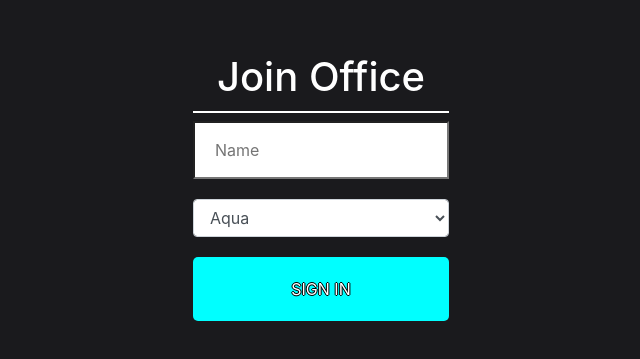
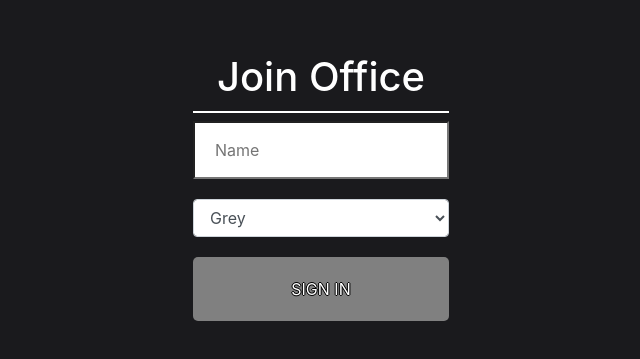
Before and after one commit to kitconcept/digital-office, a React (Create React App) app: page / in a window 1280 px wide. Shown: the part 213-572 px from the top of the page, without its empty margins (319-959 px from the left). Built offline with nearby package versions, Linux system fonts and the light colour scheme.

Commit message:
changed default color

```diff
--- a/src/components/Join/Join.js
+++ b/src/components/Join/Join.js
@@ -5,7 +5,7 @@ import "../../App.css";
 
 const Join = () => {
   const [name, setName] = useState("");
-  const [color, setColor] = useState("Aqua");
+  const [color, setColor] = useState("Grey");
 
   return (
     <div className="joinOuterContainer">
@@ -22,7 +22,7 @@ const Join = () => {
             className="mt-20"
             as="select"
             onChange={(event) => setColor(event.target.value)}
-            placeholder="color"
+            value={color}
           >
             <option>Aqua</option>
             <option>Black</option>
```
